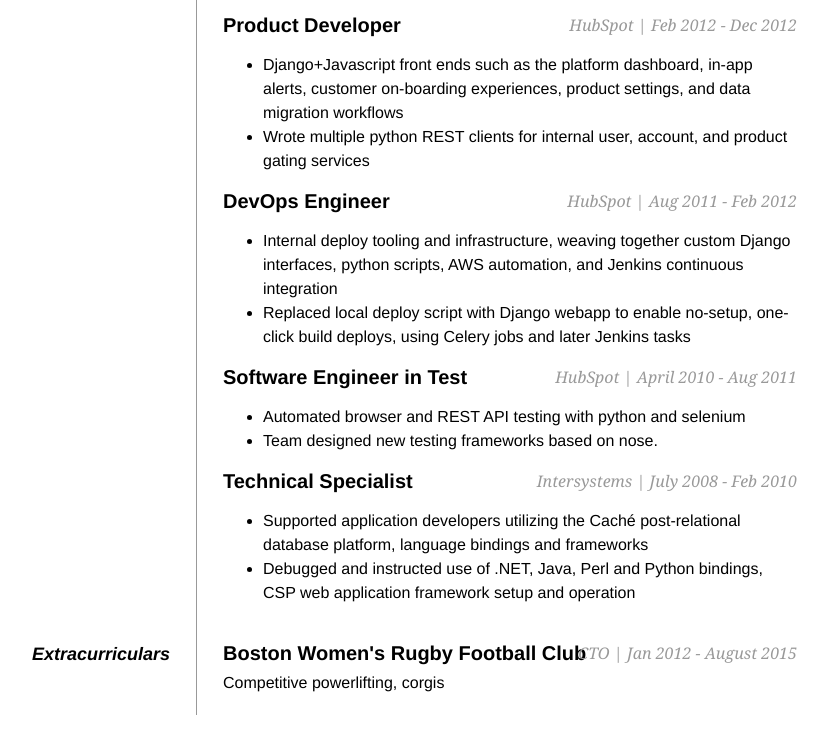
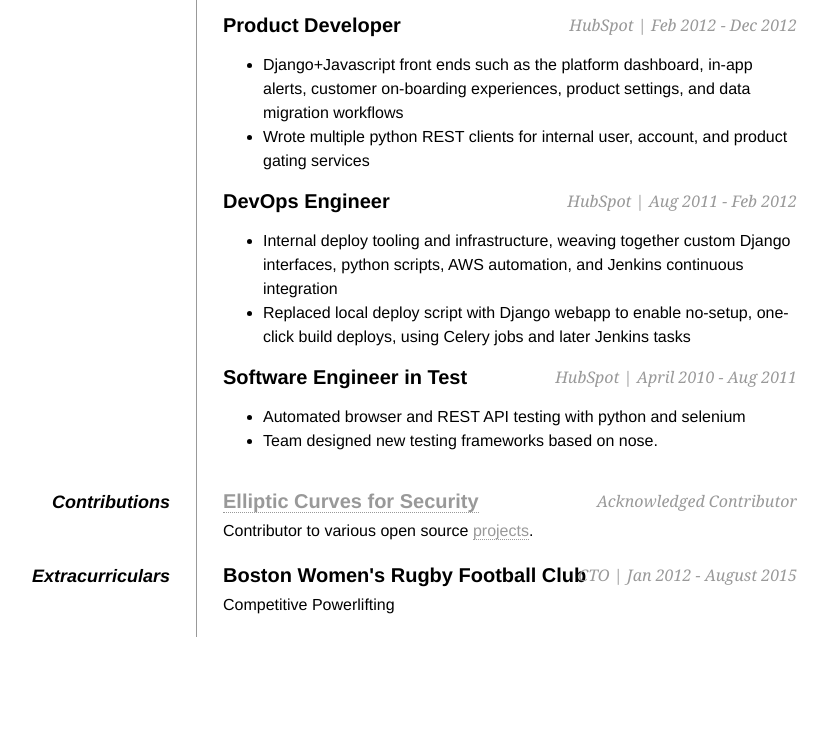
Before and after one commit to dconnolly/dconnolly.github.com, a website: page index.html in a window 1280 px wide. Shown: the part 1249-1980 px from the top of the page, without its empty margins (243-1071 px from the left). After the commit the page ends 1922 px from the top, so only its background shows below. Drawn offline with nearby package versions, Linux system fonts and the light colour scheme.

Commit message:
Add contributions section including link to cfrg draft, github
removed intersystems listing

```diff
--- a/index.html
+++ b/index.html
@@ -131,20 +131,28 @@
               <li>Team designed new testing frameworks based on nose.</li>
             </ul>
 
-            <h2>Technical Specialist<span>Intersystems | July 2008 - Feb 2010</span></h2>
-            <ul>
-              <li>Supported application developers utilizing the Caché post-relational database platform, language bindings and frameworks</li>
-              <li>Debugged and instructed use of .NET, Java, Perl and Python bindings, CSP web application framework setup and operation</li>
-            </ul>
           </dd>
         </dl>
 
         <dl>
+          <dt>Contributions</dt>
+          <dd>
+              <h2>
+                  <a href="https://tools.ietf.org/html/draft-irtf-cfrg-curves">
+                      Elliptic Curves for Security
+                  </a>
+                  <span>Acknowledged Contributor</span>
+              </h2>
+            <span>Contributor to various open source <a href="https://github.com/dconnolly">projects</a>.</span>
+          </dd>
+        </dl>
+
+
+        <dl>
           <dt>Extracurriculars</dt>
           <dd>
-
             <h2>Boston Women's Rugby Football Club<span>CTO | Jan 2012 - August 2015</span></h2>
-            <span>Competitive powerlifting, corgis</span>
+            <span>Competitive Powerlifting</span>
           </dd>
         </dl>
 
```
